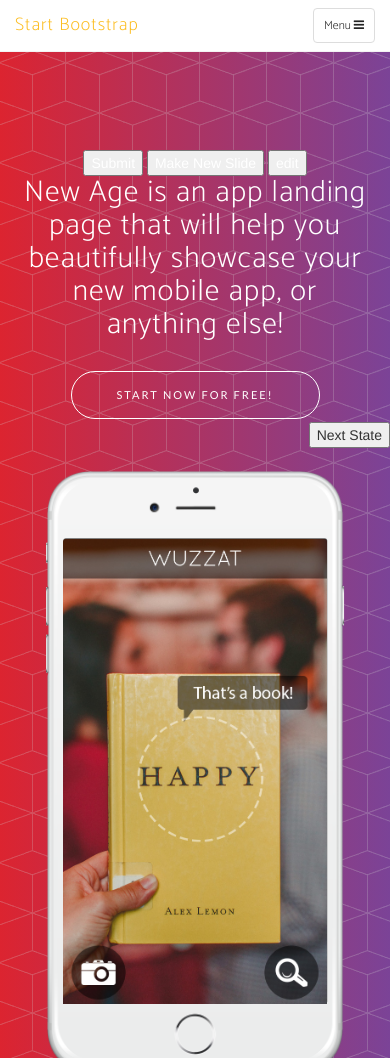
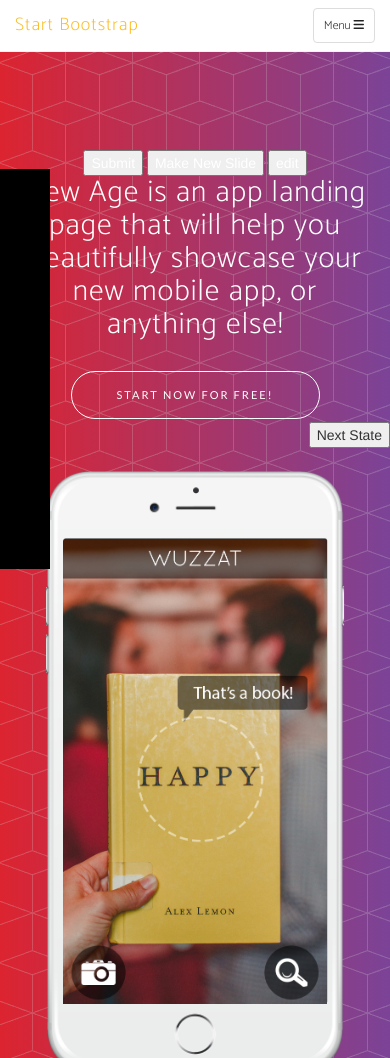
Before and after one commit to cjvirtucio87/slideTest, a website: page index.html in a window 390 px wide. Shown: the top 1058 px of the page. Drawn offline with nearby package versions, Linux system fonts and the light colour scheme; a web font is replaced by a local one.

Commit message:
added icons

```diff
--- a/css/anglify.css
+++ b/css/anglify.css
@@ -20,6 +20,20 @@
 .ng-hide-remove {
   -webkit-animation:0.3s show;
   animation:0.3s show;
+}
+
+.sidebar {
+   position: fixed;
+   width: 50px;
+   height: 400px;
+   background: #000;
+   z-index: 10000000;
+   top: 20%;
+}
+
+i.click {
+  font-size: 3em;
+  cursor: pointer;
 }
 
 @keyframes show {
--- a/index.html
+++ b/index.html
@@ -41,7 +41,11 @@
     <script src="https://ajax.googleapis.com/ajax/libs/angularjs/1.5.6/angular.min.js"></script>
     <script src='https://cdnjs.cloudflare.com/ajax/libs/lodash.js/4.16.4/lodash.js'></script>
 
+    <!-- Font Awesome -->
+    <script src="https://use.fontawesome.com/2ad861ec48.js"></script>
 </head>
+
+<side-bar class='sidebar'></side-bar>
 
 <body id="page-top" ng-controller="PageWatchCtrl as pageWatch">
   <!-- FORM FOR CHECKBOXES -->
@@ -73,7 +77,6 @@
             <!-- /.navbar-collapse -->
         </div>
         <!-- /.container-fluid -->
-        <side-bar></side-bar>
     </nav>
 
     <button class='next-state-btn' ng-click='nextState()'>Next State</button>
```
Also changed, not shown: js/directives/edit_sections/edit_sections.html (+1 -1 lines), js/directives/edit_textboxes/edit_textboxes.html (+1 -1 lines), js/directives/side_bar/side_bar.html (+0 -3 lines).
